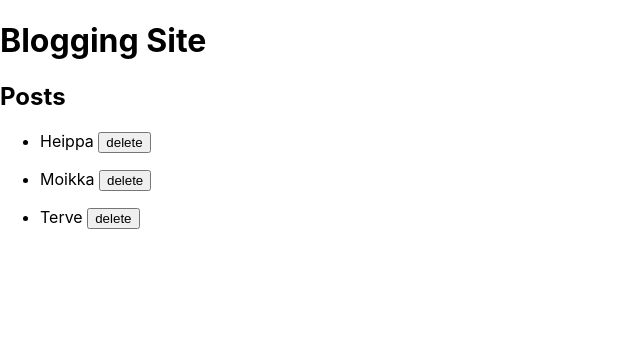
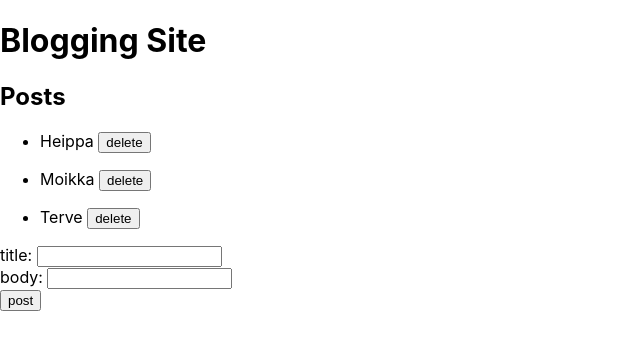
Before and after one commit to Malitsu/blogging-site, a React (Create React App) app in the folder frontend/: page / in a window 1280 px wide. Shown: the top 350 px of the page, without its empty margins (0-640 px from the left). Built offline with nearby package versions, Linux system fonts and the light colour scheme.

Commit message:
Add form for adding new blog posts.

```diff
--- a/frontend/src/index.js
+++ b/frontend/src/index.js
@@ -47,16 +47,36 @@ const Posts = ({ posts, setVisibility, deletePost }) => {
   )
 }
 
+const PostForm = ({ addPost, newTitle, newBody, handleTitleChange, handleBodyChange }) => {
+  return (
+    <form onSubmit={addPost}>
+      <div>title: <input value={newTitle} onChange={handleTitleChange} /></div>
+      <div>body: <input value={newBody} onChange={handleBodyChange} /></div>
+      <button type="submit">post</button>
+    </form>
+  )
+}
+
 const App = () => {
-  useEffect(() => {
-    const postArr = [{ id: 0, title: 'Heippa', body: 'Ken söi kesävoin?', visibility: false },
-      { id: 1, title: 'Moikka', body: 'No en ainakaan mää.', visibility: false },
-      { id: 2, title: 'Terve', body: 'Se oli varmaan Pertti', visibility: false }
-    ]
+  /* useEffect(() => {
+    const postArr =
     setPosts(postArr)
-  }, [])
+  }, []) */
 
-  const [posts, setPosts] = useState([])
+  const [posts, setPosts] = useState([{ id: 0, title: 'Heippa', body: 'Ken söi kesävoin?', visibility: false },
+    { id: 1, title: 'Moikka', body: 'No en ainakaan mää.', visibility: false },
+    { id: 2, title: 'Terve', body: 'Se oli varmaan Pertti', visibility: false }])
+
+  const [newTitle, setNewTitle] = useState('')
+  const [newBody, setNewBody] = useState('')
+
+  const handleTitleChange = (event) => {
+    setNewTitle(event.target.value)
+  }
+
+  const handleBodyChange = (event) => {
+    setNewBody(event.target.value)
+  }
 
   const setVisibility = (id) => {
     const match = posts.filter(p => p.id === id)
@@ -70,6 +90,15 @@ const App = () => {
     setPosts(copyArr)
   }
 
+  const addPost = (event) => {
+    event.preventDefault()
+    const copyArr = [...posts]
+    const id = copyArr.length
+    copyArr.push({ id: id, title: newTitle, body: newBody, visibility: false })
+    setPosts(copyArr)
+    console.log(posts)
+  }
+
   return (
     <div>
       <h1>Blogging Site</h1>
@@ -80,6 +109,13 @@ const App = () => {
           setVisibility={setVisibility}
           deletePost={deletePost}
         />
+        <PostForm
+          addPost={addPost}
+          newTitle={newTitle}
+          newBody={newBody}
+          handleTitleChange={handleTitleChange}
+          handleBodyChange={handleBodyChange}
+        />
       </div>
     </div>
   )
```
